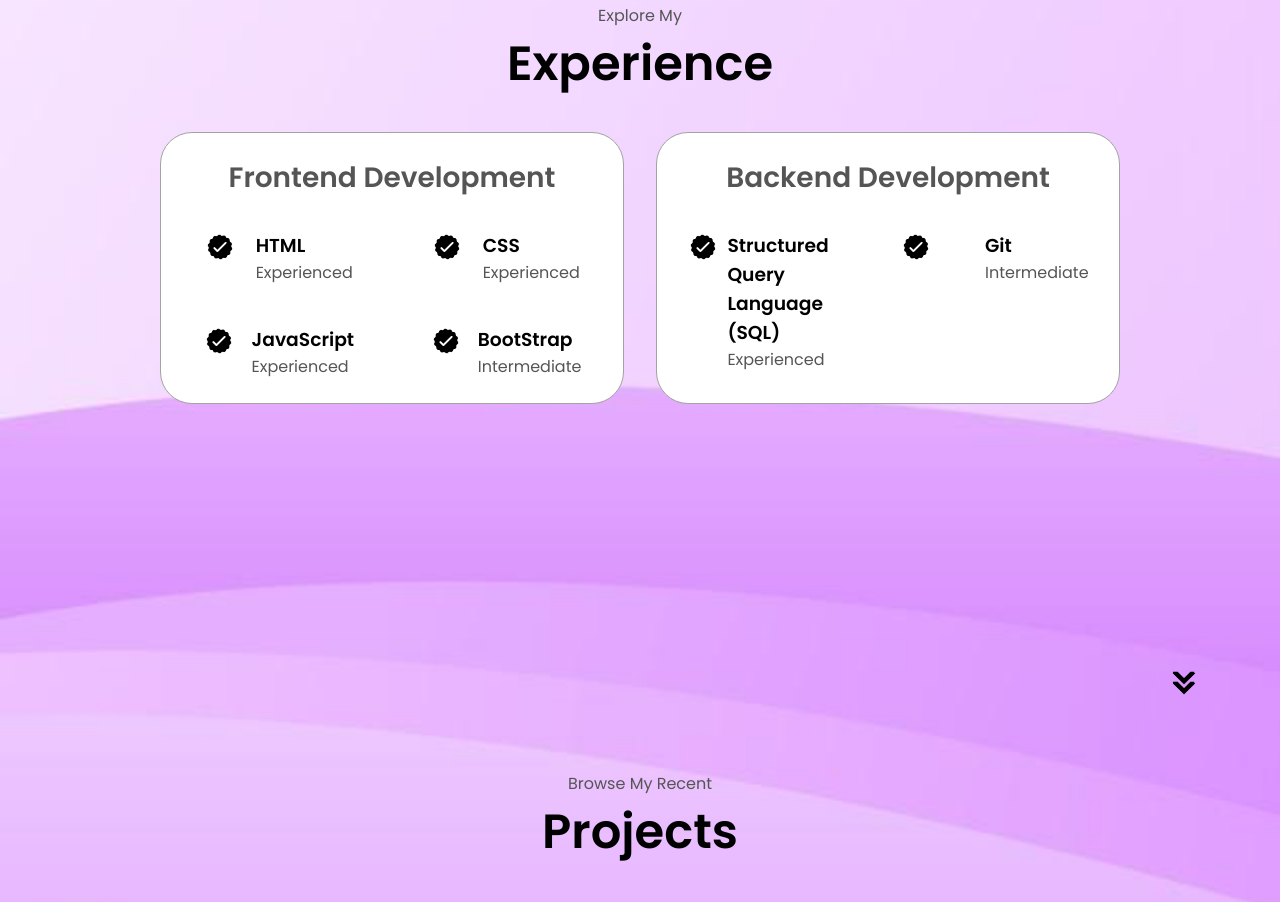
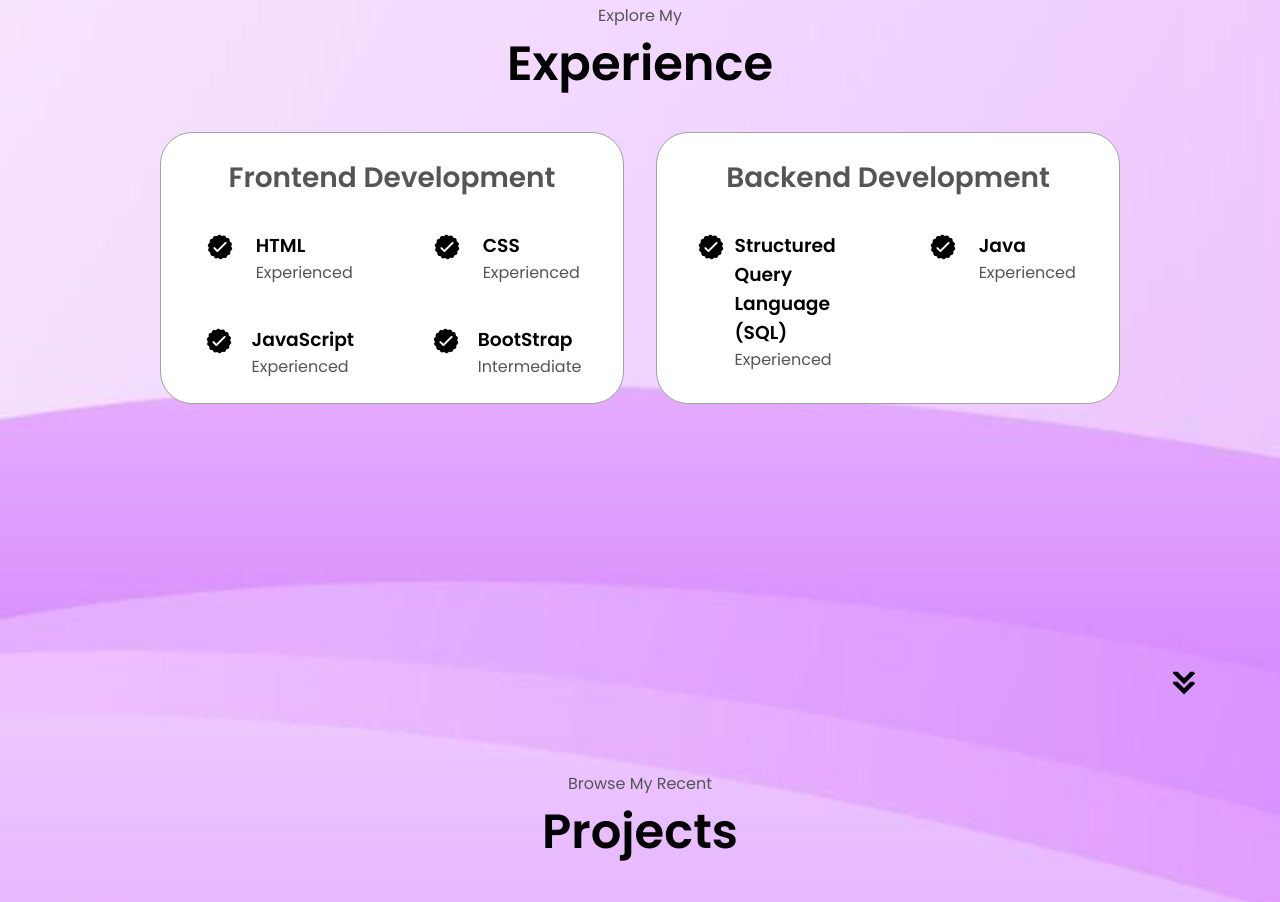
Before and after one commit to NaveenReddy7013/Naveen-Reddy-portfolio-website.github.io, a plain HTML site: page index.html in a window 1280 px wide. Shown: the part 1693-2595 px from the top of the page. Drawn offline with Linux system fonts and the light colour scheme.

Commit message:
Update index.html

```diff
--- a/index.html
+++ b/index.html
@@ -167,12 +167,12 @@
                 <h3>Express JS</h3>
                 <p>Intermediate</p>
               </div>
-            </article>
-            <article> -->
+            </article>-->
+            <article>
               <img src="./assets/checkmark.png" alt="Experience icon" class="icon" />
               <div>
-                <h3>Git</h3>
-                <p>Intermediate</p>
+                <h3>Java</h3>
+                <p>Experienced</p>
               </div>
             </article>
           </div>
```
